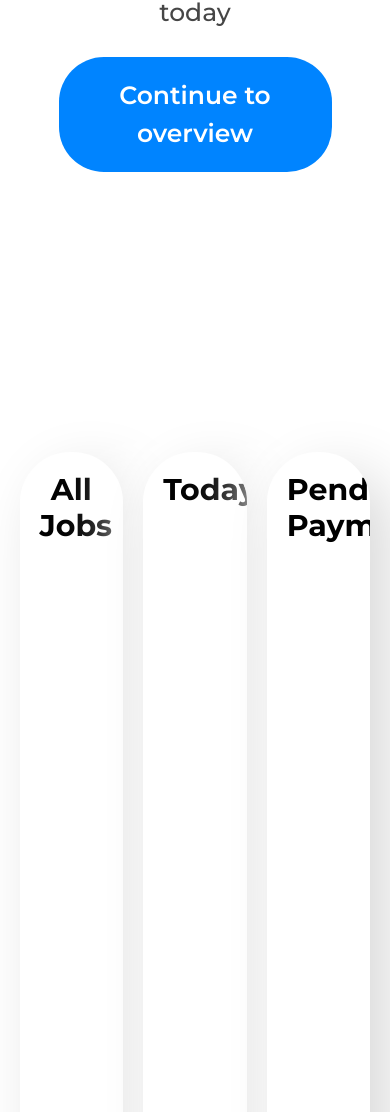
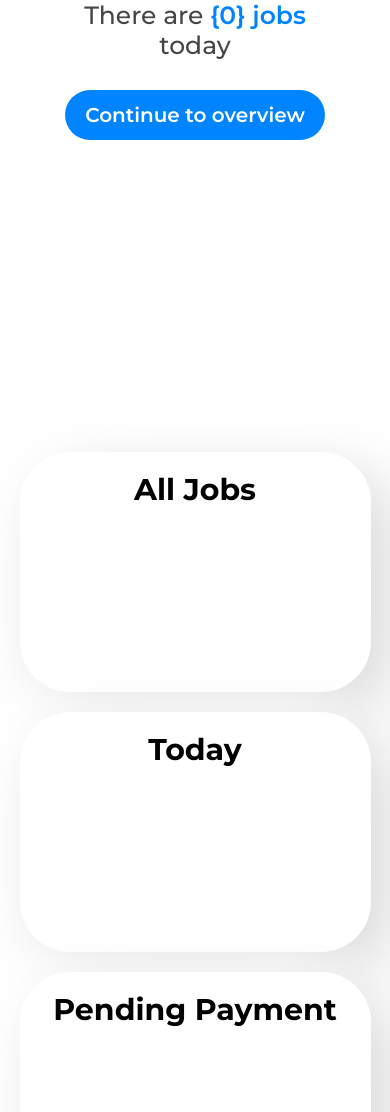
Before and after one commit to jadenaccord/crutch-rental, a website: page client/admin.html in a window 390 px wide. Shown: the part 434-1546 px from the top of the page. Drawn offline with nearby package versions, Linux system fonts and the light colour scheme; no server answers.

Commit message:
Start of mobile scaling

```diff
--- a/client/styles/_admin-mobile.scss
+++ b/client/styles/_admin-mobile.scss
@@ -1,5 +1,23 @@
-.admin {
-    .home {
-        grid-template-columns: 5% 1fr 5%;
+@media screen and (orientation: portrait) {
+    .admin {
+        .home {
+            grid-template-columns: 5% 1fr 5%;
+            .titlebox {
+                a {
+                    font-size: 2rem;
+                    padding: 1rem 2rem;
+                }
+            }
+        }
+        overflow: scroll;
+        .overview {
+            display: flex !important;
+            flex-direction: column;
+            height: 3vh !important;
+            overflow-y: scroll;
+            .panel {
+                height: 90vh;
+            }
+        }
     }
 }
--- a/client/styles/_admin.scss
+++ b/client/styles/_admin.scss
@@ -4,6 +4,11 @@
     .home {
         grid-template-columns: 15% 1fr 15%;
         .titlebox {
+            display: flex;
+            flex-direction: column;
+            justify-content: center;
+            justify-items: center;
+            align-items: center;
             justify-self: center;
             h1 {
                 text-align: center;
@@ -11,6 +16,10 @@
             h3 {
                 text-align: center;
                 font-size: 2.5rem;
+            }
+            a {
+                justify-self: center;
+                align-self: center;
             }
         }
         .logout-container {
--- a/client/styles/login.scss
+++ b/client/styles/login.scss
@@ -9,5 +9,10 @@
 }
 
 @media screen and (orientation: portrait) {
-
+    .form-container {
+        form {
+            width: 80%;
+            padding-top: 30%;
+        }
+    }
 }
```
Also changed, not shown: client/styles/login.css, client/styles/style.css, 2 other files.
